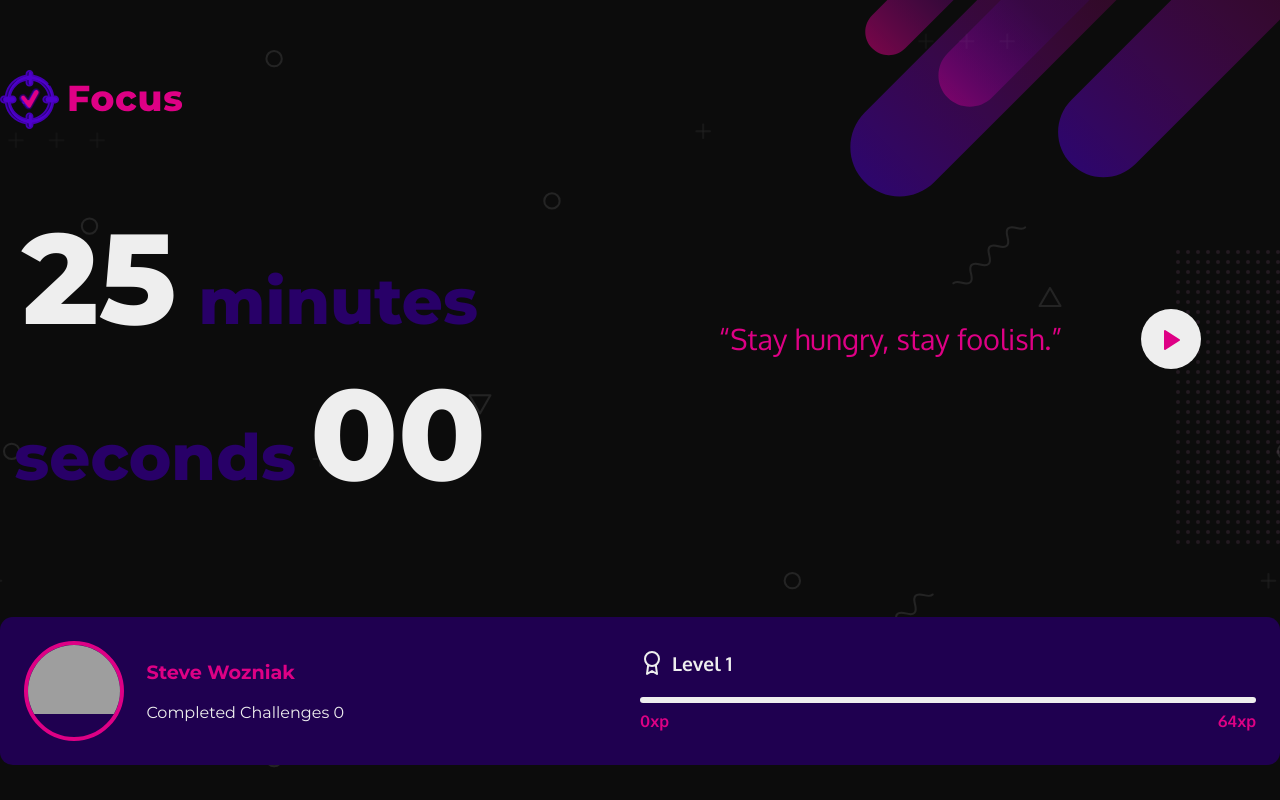
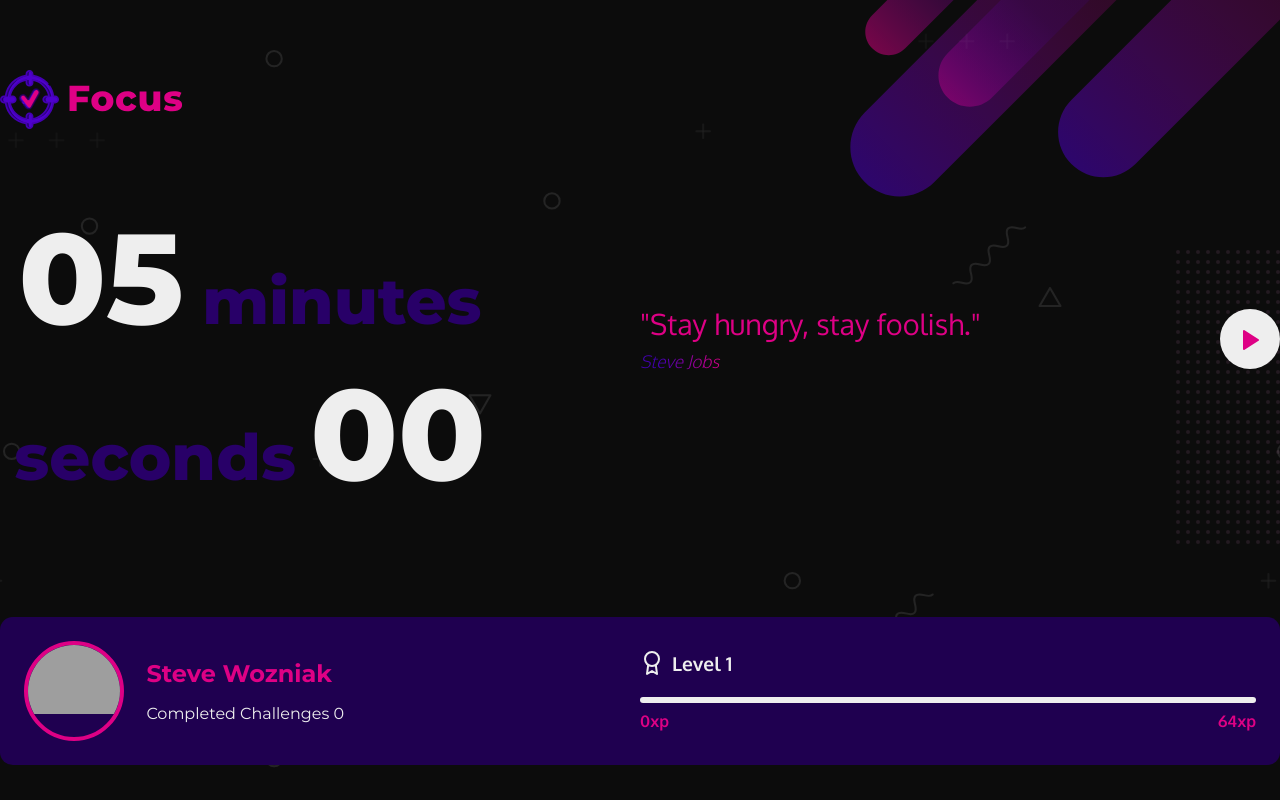
Before and after one commit to wilkerviana/pomodoro-focus, a Next.js app: page / in a window 1280 px wide. Built offline with nearby package versions, Linux system fonts and the light colour scheme; grey boxes are pictures that could not be loaded.

Commit message:
feat: :lipstick: update components with animate framer motion

```diff
--- a/src/components/Controls/index.tsx
+++ b/src/components/Controls/index.tsx
@@ -1,3 +1,4 @@
+import { AnimatePresence, motion } from 'framer-motion';
 import { useContext } from 'react';
 import { CountdownContext } from '../../contexts/CountdownContext';
 import styles from '../../styles/components/Controls.module.css';
@@ -6,11 +7,29 @@ export function Controls() {
   const { isActive, startCountdown, resetCountdown } = useContext(CountdownContext);
   return (
     <div className={styles.buttonsContainer}>
-      {isActive ? (
-        <button type="button" className={styles.cancelButton} onClick={resetCountdown}></button>
-      ) : (
-        <button type="button" className={styles.playButton} onClick={startCountdown}></button>
-      )}
+      <AnimatePresence>
+        {isActive ? (
+          <motion.button
+            whileHover={{
+              scale: 1.1,
+              transition: { duration: 0.8 },
+            }}
+            type="button"
+            className={styles.cancelButton}
+            onClick={resetCountdown}
+          ></motion.button>
+        ) : (
+          <motion.button
+            whileHover={{
+              scale: 1.1,
+              transition: { duration: 0.8 },
+            }}
+            type="button"
+            className={styles.playButton}
+            onClick={startCountdown}
+          ></motion.button>
+        )}
+      </AnimatePresence>
     </div>
   );
 }
--- a/src/components/Modal/index.tsx
+++ b/src/components/Modal/index.tsx
@@ -1,13 +1,22 @@
-import { useContext } from 'react';
-import { ChallengesContext } from '../../contexts/ChallengesContext';
 import styles from '../../styles/components/Modal.module.css';
-export function Modal() {
-  const { level, showModal, closeModal } = useContext(ChallengesContext);
-
+import { AnimatePresence, motion } from 'framer-motion';
+export function Modal({ showModal, closeModal }) {
   return (
     <>
-      <div className={styles.overlay}>
-        <div
+      {showModal.includes(true) && (
+        <AnimatePresence>
+          <motion.div
+            animate={{ opacity: 1 }}
+            initial={{ opacity: 0 }}
+            exit={{ opacity: 0 }}
+            transition={{ duration: 0.6 }}
+            className={styles.overlay}
+          >
+            <motion.div
+              animate={{ y: 25, opacity: 1, scale: 1 }}
+              initial={{ y: -50, opacity: 0, scale: 0 }}
+              exit={{ y: 0, opacity: 0, scale: 0 }}
+              transition={{ duration: 1 }}
               className={`${styles.modal} ${
                 showModal.every(bool => bool === true) ? styles.level : styles.finish
               }`}
@@ -31,11 +40,20 @@ export function Modal() {
                   </p>
                 </>
               )}
-          <button type="button" onClick={closeModal}>
+              <motion.button
+                whileHover={{
+                  scale: 1.1,
+                  transition: { duration: 0.8 },
+                }}
+                type="button"
+                onClick={closeModal}
+              >
                 Continue
-          </button>
-        </div>
-      </div>
+              </motion.button>
+            </motion.div>
+          </motion.div>
+        </AnimatePresence>
+      )}
     </>
   );
 }
--- a/src/components/Quotes/index.tsx
+++ b/src/components/Quotes/index.tsx
@@ -1,9 +1,37 @@
+import { AnimatePresence, motion } from 'framer-motion';
+import { useContext, useEffect, useState } from 'react';
+import { CountdownContext } from '../../contexts/CountdownContext';
 import styles from '../../styles/components/Quotes.module.css';
 
 export function Quotes() {
+  const { quote } = useContext(CountdownContext);
+  const [newQuote, setNewQuote] = useState(null);
+
+  useEffect(() => {
+    setNewQuote(null);
+    setTimeout(() => {
+      setNewQuote(quote);
+    }, 100);
+  }, [quote]);
+
   return (
     <>
-      <p className={styles.quote}>“Stay hungry, stay foolish.”</p>
+      <div style={{ width: '420px' }}>
+        {newQuote && (
+          <AnimatePresence>
+            <motion.p
+              initial={{ opacity: 0, y: -100 }}
+              animate={{ opacity: 1, y: 0 }}
+              exit={{ opacity: 0, y: -50 }}
+              transition={{ duration: 1 }}
+              className={styles.quote}
+            >
+              {`"${newQuote.quote}"`}
+              <span>{newQuote.author}</span>
+            </motion.p>
+          </AnimatePresence>
+        )}
+      </div>
     </>
   );
 }
--- a/src/contexts/ChallengesContext.tsx
+++ b/src/contexts/ChallengesContext.tsx
@@ -73,7 +73,7 @@ export function ChallengesProvider({ children, ...rest }: ChallengesProviderProp
       }}
     >
       {children}
-      {showModal.includes(true) && <Modal />}
+      <Modal showModal={showModal} closeModal={closeModal} />
     </ChallengesContext.Provider>
   );
 }
--- a/src/contexts/CountdownContext.tsx
+++ b/src/contexts/CountdownContext.tsx
@@ -1,5 +1,6 @@
 import { createContext, ReactNode, useContext, useEffect, useState } from 'react';
 import { ChallengesContext } from './ChallengesContext';
+import quotes from '../../quotes.json';
 
 interface CountdownProviderProps {
   children: ReactNode;
@@ -9,6 +10,7 @@ interface CountdownContextData {
   minutes: number;
   seconds: number;
   isActive: boolean;
+  quote: any;
   startCountdown: () => void;
   resetCountdown: () => void;
 }
@@ -19,10 +21,13 @@ export const CountdownContext = createContext({} as CountdownContextData);
 
 export function CountdownProvider({ children }: CountdownProviderProps) {
   const { completeChallenge } = useContext(ChallengesContext);
-  const defaultTime = 25 * 60;
+  const defaultTime = 5 * 60;
 
   const [time, setTime] = useState(defaultTime);
   const [isActive, setIsActive] = useState(false);
+  const [quote, setQuote] = useState(quotes[0]);
+
+  const randomQuote = Math.floor(Math.random() * quotes.length);
 
   const minutes = Math.floor(time / 60);
   const seconds = time % 60;
@@ -41,6 +46,9 @@ export function CountdownProvider({ children }: CountdownProviderProps) {
   useEffect(() => {
     if (isActive && time > 0) {
       countdownTimeout = setTimeout(() => setTime(time - 1), 1000);
+      if (time % 30 === 0) {
+        setQuote(quotes[randomQuote]);
+      }
     } else if (isActive && time === 0) {
       setIsActive(false);
       completeChallenge();
@@ -51,7 +59,7 @@ export function CountdownProvider({ children }: CountdownProviderProps) {
 
   return (
     <CountdownContext.Provider
-      value={{ minutes, seconds, isActive, startCountdown, resetCountdown }}
+      value={{ minutes, seconds, isActive, quote, startCountdown, resetCountdown }}
     >
       {children}
     </CountdownContext.Provider>
--- a/src/styles/components/Modal.module.css
+++ b/src/styles/components/Modal.module.css
@@ -67,6 +67,7 @@
   font-size: 1em;
   font-weight: 600;
   padding: 1rem 2rem;
+  outline: rgba(170, 170, 170, 0.6);
 
   transition: box-shadow 0.2s ease-in-out;
 }
--- a/src/styles/components/Profile.module.css
+++ b/src/styles/components/Profile.module.css
@@ -3,7 +3,6 @@
   align-items: center;
   justify-content: space-between;
   max-width: 320px;
-  /* margin-right: 6rem; */
   height: auto;
   width: 100%;
 }
@@ -34,5 +33,5 @@
 
 .profileInfo h3 {
   color: #de0085;
-  font-size: 1.2em;
+  font-size: 1.5em;
 }
--- a/src/styles/components/Quotes.module.css
+++ b/src/styles/components/Quotes.module.css
@@ -2,4 +2,18 @@
   color: #de0085;
   font-family: 'Oxygen', sans-serif;
   font-size: 1.8em;
+  width: 100%;
 }
+
+.quote > span {
+  display: block;
+  font-size: 0.6em;
+  font-style: italic;
+  font-weight: 200;
+  margin-top: 0.5rem;
+
+  background: -webkit-linear-gradient(5deg, #4400b2 5%, #de0085 20%);
+  background-clip: text;
+  -webkit-background-clip: text;
+  -webkit-text-fill-color: transparent;
+}
--- a/src/styles/pages/Home.module.css
+++ b/src/styles/pages/Home.module.css
@@ -44,7 +44,7 @@
 .quotes {
   display: flex;
   align-items: center;
-  justify-content: space-evenly;
+  justify-content: space-between;
   margin-top: 6rem;
 
   grid-area: quotes;
```
Lines whose indentation alone changed are shown as unchanged.
